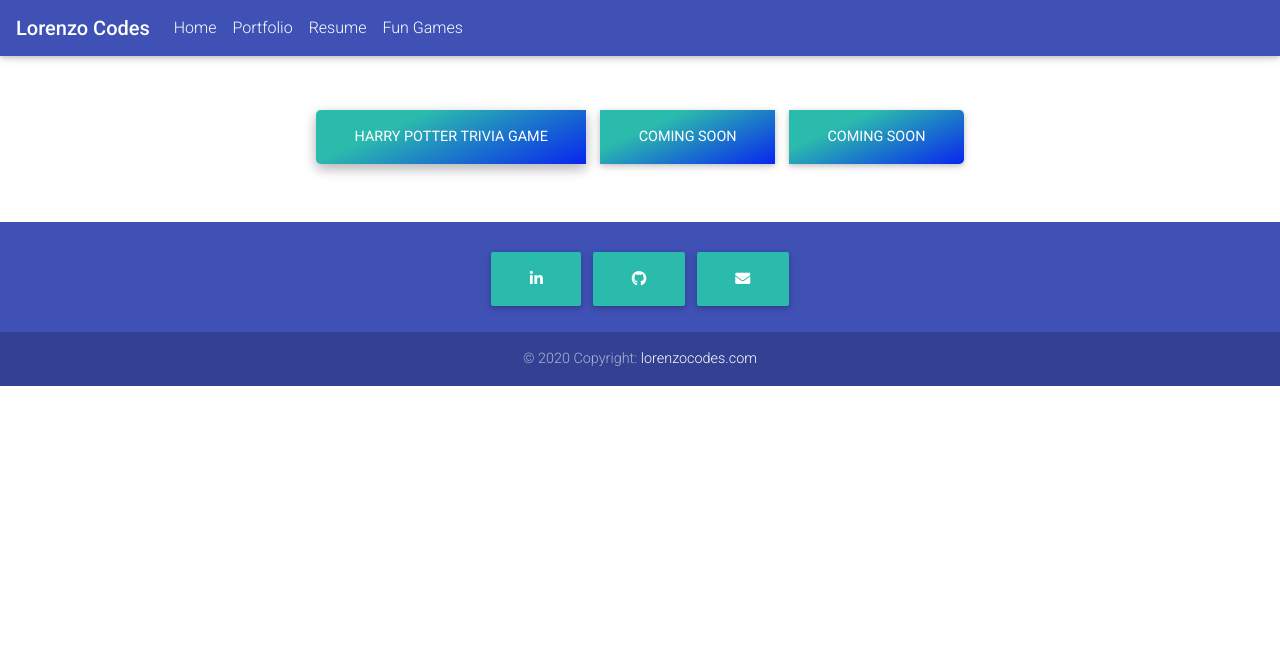
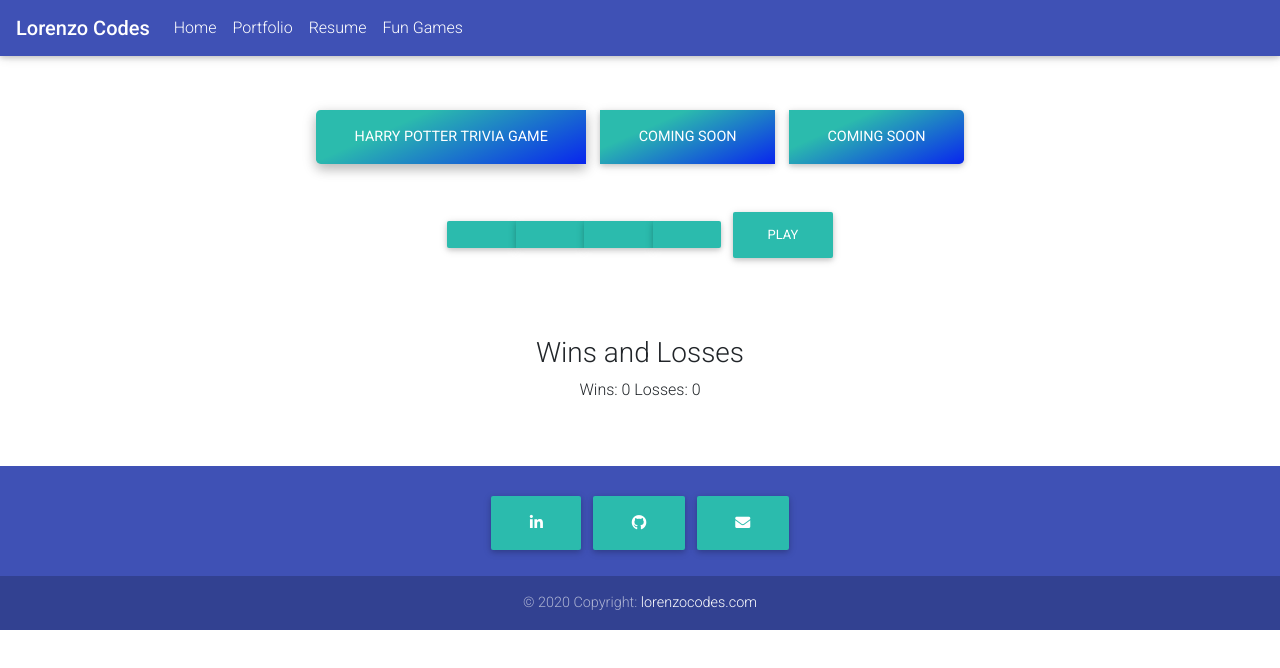
Before and after one commit to baronvontoby/lorenzo-site-2020, a React (Create React App) app in the folder client/: page /games in a window 1280 px wide. Both pictures are taken after a click on the button "HARRY POTTER TRIVIA GAME". Shown: the top 668 px of the page. Built offline with nearby package versions, Linux system fonts and the light colour scheme.

Commit message:
got the first game 90 percent working, still not completely smooth user interface but the basic logic is fully functional

```diff
--- a/client/src/components/HarryPotterTrivia/index.js
+++ b/client/src/components/HarryPotterTrivia/index.js
@@ -1,10 +1,26 @@
 import React from 'react';
-
+import {MDBBtn, MDBBtnGroup, MDBRow, MDBCol} from 'mdbreact';
 
 const HarryPotterTrivia = (props) => {
     return (
         <div>
+            <MDBRow>
+                <MDBCol md='12' className='mb-4 text-center'>
+                    <h2>{props.question}</h2>
+                    <MDBBtnGroup>
+                        <MDBBtn onClick={props.checker} value={props.answers[0]}>{props.answers[0]}</MDBBtn>
+                        <MDBBtn onClick={props.checker} value={props.answers[1]}>{props.answers[1]}</MDBBtn>
+                        <MDBBtn onClick={props.checker} value={props.answers[2]}>{props.answers[2]}</MDBBtn>
+                        <MDBBtn onClick={props.checker} value={props.answers[3]}>{props.answers[3]}</MDBBtn>
+                    </MDBBtnGroup>
+                    <MDBBtn onClick={props.click} >Play</MDBBtn>
+                </MDBCol>
+            </MDBRow>
+            <MDBRow>
+                <MDBCol md='12' className='mb-4 text-center'>
 
+                </MDBCol>
+            </MDBRow>
         </div>
     )
 }
--- a/client/src/pages/GamePage/index.js
+++ b/client/src/pages/GamePage/index.js
@@ -25,12 +25,54 @@ class GamePage extends React.Component {
               correct : 'Hogwarts'
             }
         ],
-        harryPotterGame : false
+        harryPotterGame : false,
+        currentGame : [{
+            question: '',
+            answers: [],
+            correct: ''
+        }],
+        harryPotterWinsLosses : {
+            wins : 0,
+            losses : 0
+        }
     }
 
     harryPotterGameHandler = () => {
         const doesShow = this.state.harryPotterGame;
         this.setState({harryPotterGame: !doesShow});
+
+    }
+
+    harryPlayHandler = () => {
+        let n = this.state.harryPotter.length;
+        let x = this.getRandomInt(n);
+        let q = this.state.harryPotter[x].question;
+        let a = this.state.harryPotter[x].answers;
+        let c = this.state.harryPotter[x].correct;
+        let newGame = [{ question : q, answers : a, correct : c}]
+        this.setState({currentGame: newGame});
+    }
+
+    getRandomInt(max) {
+        return Math.floor(Math.random()* Math.floor(max));
+    }
+
+    answerChecker = (event) => {
+        let x = this.state.currentGame[0].correct;
+        let y = event.target.value;
+        let wins = this.state.harryPotterWinsLosses.wins;
+        let loss = this.state.harryPotterWinsLosses.losses;
+        let newWinsLoss = {wins : 0, losses: 0}
+
+        if ( x === y ) {
+            wins++
+            newWinsLoss = { wins: wins, losses: loss}
+            this.setState({harryPotterWinsLosses: newWinsLoss});
+        } else {
+            loss++
+            newWinsLoss = {wins: wins, losses : loss}
+            this.setState({harryPotterWinsLosses: newWinsLoss});
+        }
     }
 
     render() {
@@ -39,8 +81,14 @@ class GamePage extends React.Component {
 
         if (this.state.harryPotterGame) {
             harryPotterHolder = (
-                    <HarryPotterTrivia></HarryPotterTrivia>
-                )
+                <HarryPotterTrivia
+                    question={this.state.currentGame[0].question}
+                    correct={this.state.currentGame[0].correct}
+                    answers={this.state.currentGame[0].answers}
+                    click={this.harryPlayHandler}
+                    checker={this.answerChecker}
+                ></HarryPotterTrivia>
+             )
         }
 
 
@@ -57,7 +105,15 @@ class GamePage extends React.Component {
                         </MDBCol>
                     </MDBRow>
                     <MDBRow className='GameDisplay'>
-                        {harryPotterHolder}
+                        <MDBCol md='12' className='mb-4 text-center'>
+                            {harryPotterHolder}
+                        </MDBCol>
+                    </MDBRow>
+                    <MDBRow>
+                        <MDBCol md='12' className='mb-4 text-center'>
+                            <h3>Wins and Losses</h3>
+                            <p>Wins: {this.state.harryPotterWinsLosses.wins} Losses: {this.state.harryPotterWinsLosses.losses}</p>
+                        </MDBCol>
                     </MDBRow>
                 </MDBContainer>
             </div>
```
